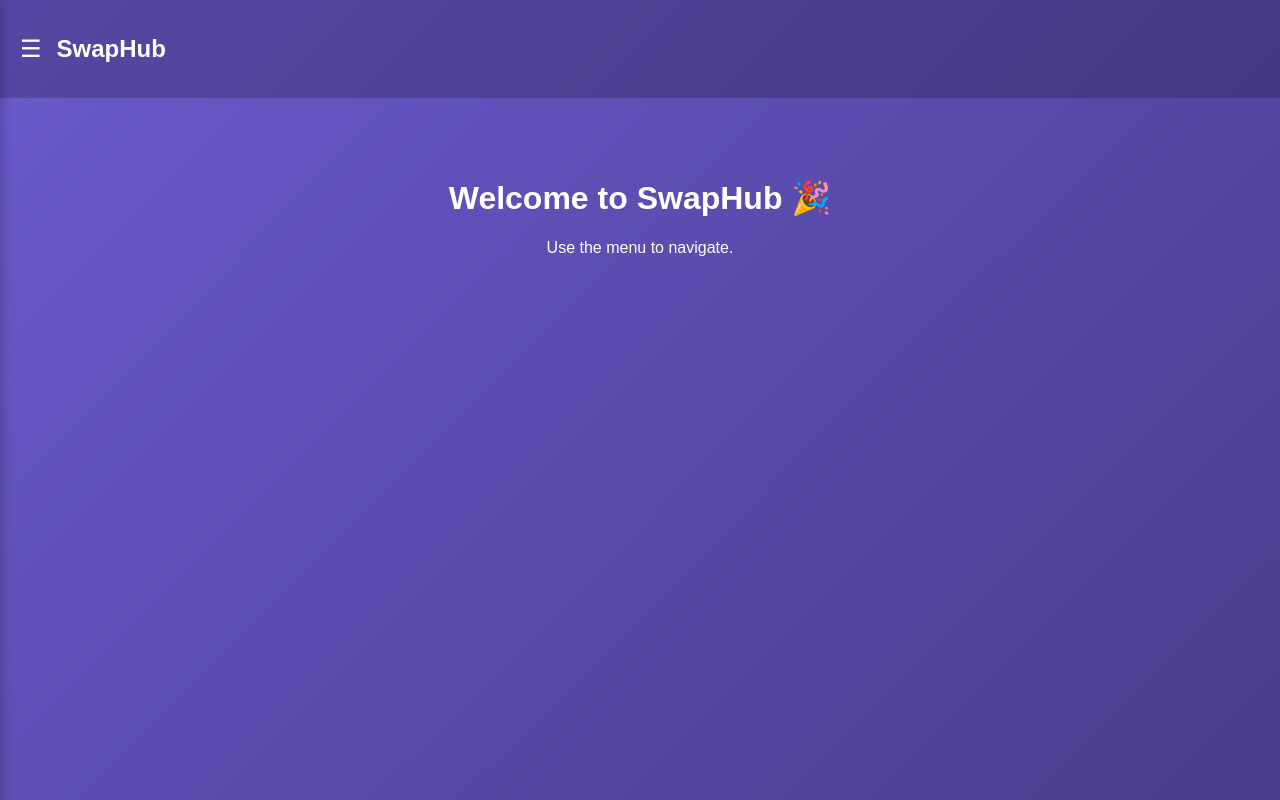
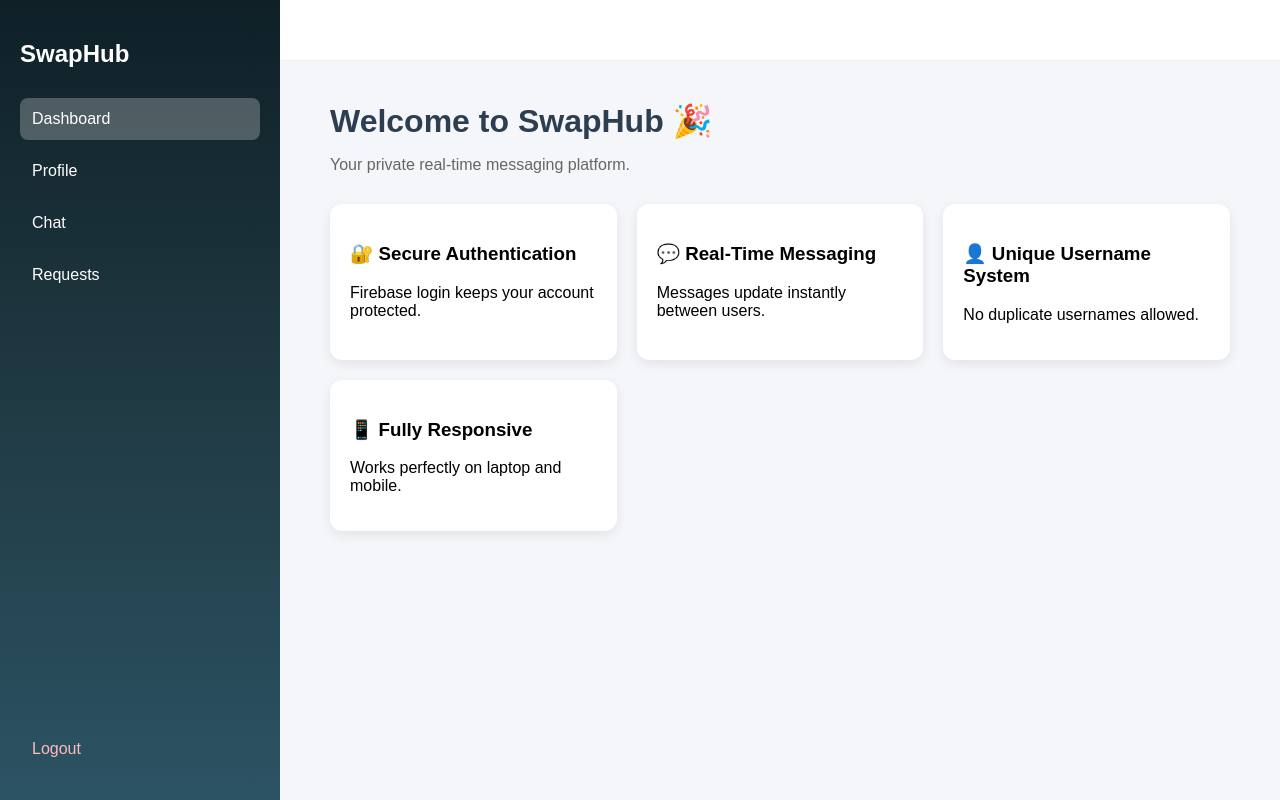
Before and after one commit to bhumisatra/swaphub, a React (Vite) app: page /dashboard in a window 1280 px wide. Built offline with nearby package versions, Linux system fonts and the light colour scheme; no server answers; sample sign-in values are in the browser's storage.

Commit message:
UI improved

```diff
--- a/src/App.jsx
+++ b/src/App.jsx
@@ -7,15 +7,15 @@ import Login from "./pages/Login";
 import Signup from "./pages/Signup";
 import ProfileSetup from "./pages/ProfileSetup";
 import Dashboard from "./pages/Dashboard";
+import Profile from "./pages/Profile";
+import Chat from "./pages/Chat";
 import Requests from "./pages/Requests";
-import Chat from "./pages/Chat";
-import Profile from "./pages/Profile";
+import Home from "./pages/Home";
 
 function App() {
   const [user, setUser] = useState(null);
   const [loading, setLoading] = useState(true);
 
-  // Firebase auth listener (One-Time Login System)
   useEffect(() => {
     const unsubscribe = onAuthStateChanged(auth, (currentUser) => {
       setUser(currentUser);
@@ -31,7 +31,7 @@ function App() {
     <Router>
       <Routes>
 
-        {/* Login Page */}
+        {/* Login */}
         <Route
           path="/"
           element={user ? <Navigate to="/dashboard" /> : <Login />}
@@ -49,29 +49,16 @@ function App() {
           element={user ? <ProfileSetup /> : <Navigate to="/" />}
         />
 
-        {/* Dashboard */}
+        {/* Dashboard Layout with Nested Routes */}
         <Route
           path="/dashboard"
           element={user ? <Dashboard /> : <Navigate to="/" />}
-        />
-
-        {/* Requests Page */}
-        <Route
-          path="/requests"
-          element={user ? <Requests /> : <Navigate to="/" />}
-        />
-
-        {/* Chat Page */}
-        <Route
-          path="/chat"
-          element={user ? <Chat /> : <Navigate to="/" />}
-        />
-
-        {/* Profile Page */}
-        <Route
-          path="/profile"
-          element={user ? <Profile /> : <Navigate to="/" />}
-        />
+        >
+          <Route index element={<Home />} />
+          <Route path="profile" element={<Profile />} />
+          <Route path="chat" element={<Chat />} />
+          <Route path="requests" element={<Requests />} />
+        </Route>
 
         {/* Unknown Route */}
         <Route path="*" element={<Navigate to="/" />} />
--- a/src/pages/Dashboard.jsx
+++ b/src/pages/Dashboard.jsx
@@ -1,11 +1,11 @@
 import { useState } from "react";
-import { useNavigate } from "react-router-dom";
+import { NavLink, Outlet, useNavigate } from "react-router-dom";
 import { signOut } from "firebase/auth";
 import { auth } from "../firebase";
 import "../styles/dashboard.css";
 
 function Dashboard() {
-  const [open, setOpen] = useState(false);
+  const [open, setOpen] = useState(true);
   const navigate = useNavigate();
 
   const handleLogout = async () => {
@@ -14,51 +14,45 @@ function Dashboard() {
   };
 
   return (
-    <div className="dashboard-wrapper">
+    <div className="dashboard-container">
 
-      {/* Top Bar */}
-      <div className="topbar">
-        <div className="menu-icon" onClick={() => setOpen(true)}>
-          ☰
+      {/* Sidebar */}
+      <div className={`sidebar ${open ? "open" : "closed"}`}>
+        <h2 className="logo">SwapHub</h2>
+
+        <NavLink to="/dashboard" className="menu-item">
+          Dashboard
+        </NavLink>
+
+        <NavLink to="profile" className="menu-item">
+          Profile
+        </NavLink>
+
+        <NavLink to="chat" className="menu-item">
+          Chat
+        </NavLink>
+
+        <NavLink to="requests" className="menu-item">
+          Requests
+        </NavLink>
+
+        <div className="menu-item logout" onClick={handleLogout}>
+          Logout
         </div>
-        <h2>SwapHub</h2>
       </div>
 
-      {/* Overlay (click to close) */}
-      {open && (
-        <div className="overlay" onClick={() => setOpen(false)}></div>
-      )}
-
-      {/* Sidebar */}
-      <div className={`sidebar ${open ? "active" : ""}`}>
-
-        <div className="close-btn" onClick={() => setOpen(false)}>
-          ✖
+      {/* Main Area */}
+      <div className="main-content">
+        <div className="topbar">
+          <button className="hamburger" onClick={() => setOpen(!open)}>
+            ☰
+          </button>
         </div>
 
-        <button onClick={() => { navigate("/requests"); setOpen(false); }}>
-          View Requests
-        </button>
-
-        <button onClick={() => { navigate("/chat"); setOpen(false); }}>
-          Open Chats
-        </button>
-
-        <button onClick={() => { navigate("/profile"); setOpen(false); }}>
-          Edit Profile
-        </button>
-
-        <button onClick={handleLogout}>
-          Logout
-        </button>
+        <div className="content">
+          <Outlet />
+        </div>
       </div>
-
-      {/* Main Content */}
-      <div className="dashboard-content">
-        <h1>Welcome to SwapHub 🎉</h1>
-        <p>Use the menu to navigate.</p>
-      </div>
-
     </div>
   );
 }
--- /dev/null
+++ b/src/pages/Home.jsx
@@ -0,0 +1,36 @@
+import "../styles/home.css";
+
+function Home() {
+  return (
+    <div className="home-wrapper">
+      <h1>Welcome to SwapHub 🎉</h1>
+      <p className="subtitle">
+        Your private real-time messaging platform.
+      </p>
+
+      <div className="features">
+        <div className="feature-card">
+          <h3>🔐 Secure Authentication</h3>
+          <p>Firebase login keeps your account protected.</p>
+        </div>
+
+        <div className="feature-card">
+          <h3>💬 Real-Time Messaging</h3>
+          <p>Messages update instantly between users.</p>
+        </div>
+
+        <div className="feature-card">
+          <h3>👤 Unique Username System</h3>
+          <p>No duplicate usernames allowed.</p>
+        </div>
+
+        <div className="feature-card">
+          <h3>📱 Fully Responsive</h3>
+          <p>Works perfectly on laptop and mobile.</p>
+        </div>
+      </div>
+    </div>
+  );
+}
+
+export default Home;
--- a/src/styles/chat.css
+++ b/src/styles/chat.css
@@ -1,77 +1,68 @@
-.chat-container {
+.chat-wrapper {
   display: flex;
-  height: 100vh;
-  font-family: Arial, sans-serif;
+  height: calc(100vh - 60px);
+  background: #f0f2f5;
 }
 
-/* LEFT SIDEBAR */
-
+/* LEFT PANEL */
 .chat-sidebar {
-  width: 30%;
-  background: #f0f2f5;
+  width: 300px;
+  background: #ffffff;
   border-right: 1px solid #ddd;
-  padding: 20px;
   display: flex;
   flex-direction: column;
 }
 
-.chat-sidebar h2 {
-  margin-bottom: 15px;
+.chat-search {
+  padding: 15px;
+  display: flex;
+  gap: 10px;
 }
 
-.search-box {
-  display: flex;
-  gap: 10px;
-  margin-bottom: 20px;
-}
-
-.search-box input {
+.chat-search input {
   flex: 1;
   padding: 8px;
-  border-radius: 8px;
+  border-radius: 6px;
   border: 1px solid #ccc;
 }
 
-.search-box button {
+.chat-search button {
   padding: 8px 12px;
   border: none;
-  background: #25d366;
+  background: #008069;
   color: white;
-  border-radius: 8px;
+  border-radius: 6px;
   cursor: pointer;
 }
 
-.chat-list {
-  flex: 1;
-  overflow-y: auto;
+.chat-item {
+  padding: 15px;
+  cursor: pointer;
+  border-bottom: 1px solid #eee;
 }
 
-.chat-user {
-  padding: 12px;
-  background: white;
-  border-radius: 10px;
-  margin-bottom: 10px;
-  cursor: pointer;
-  transition: 0.2s;
+.chat-item:hover {
+  background: #f5f5f5;
 }
 
-.chat-user:hover {
-  background: #e4e6eb;
+.chat-item.active {
+  background: #e7f3ff;
 }
 
-/* RIGHT CHAT AREA */
-
+/* RIGHT PANEL */
 .chat-main {
-  width: 70%;
+  flex: 1;
   display: flex;
   flex-direction: column;
-  background: #efeae2;
 }
 
 .chat-header {
-  padding: 15px;
-  background: #075e54;
+  height: 60px;
+  background: #008069;
   color: white;
+  display: flex;
+  align-items: center;
+  padding: 0 20px;
   font-weight: bold;
 }
 
@@ -79,25 +70,30 @@
   flex: 1;
   padding: 20px;
   overflow-y: auto;
+  display: flex;
+  flex-direction: column;
+  gap: 10px;
 }
 
 .message {
-  background: white;
+  max-width: 60%;
   padding: 10px 15px;
-  margin-bottom: 10px;
-  border-radius: 15px;
-  max-width: 60%;
+  background: #ffffff;
+  border-radius: 10px;
+  align-self: flex-start;
 }
 
 .message.own {
   background: #dcf8c6;
-  margin-left: auto;
+  align-self: flex-end;
 }
 
 .chat-input {
+  padding: 15px;
   display: flex;
-  padding: 15px;
-  background: #f0f0f0;
+  gap: 10px;
+  border-top: 1px solid #ddd;
+  background: white;
 }
 
 .chat-input input {
@@ -108,17 +104,10 @@
 }
 
 .chat-input button {
-  margin-left: 10px;
   padding: 10px 15px;
+  border-radius: 20px;
   border: none;
-  border-radius: 20px;
-  background: #25d366;
+  background: #008069;
   color: white;
   cursor: pointer;
 }
-
-.no-chat {
-  margin: auto;
-  font-size: 18px;
-  color: #666;
-}
--- a/src/styles/dashboard.css
+++ b/src/styles/dashboard.css
@@ -1,81 +1,82 @@
-.dashboard-wrapper {
+.dashboard-container {
+  display: flex;
   height: 100vh;
-  background: linear-gradient(135deg, #6a5acd, #483d8b);
-  color: white;
+  width: 100%;
   overflow: hidden;
 }
 
-/* Top Bar */
+/* SIDEBAR */
+.sidebar {
+  width: 240px;
+  background: linear-gradient(180deg, #0f2027, #203a43, #2c5364);
+  color: white;
+  padding: 20px;
+  transition: 0.3s;
+  display: flex;
+  flex-direction: column;
+}
+
+.sidebar.closed {
+  width: 0;
+  padding: 0;
+  overflow: hidden;
+}
+
+.logo {
+  margin-bottom: 30px;
+}
+
+.menu-item {
+  padding: 12px;
+  margin-bottom: 10px;
+  border-radius: 8px;
+  text-decoration: none;
+  color: white;
+  transition: 0.3s;
+  cursor: pointer;
+}
+
+.menu-item:hover {
+  background: rgba(255, 255, 255, 0.15);
+}
+
+.menu-item.active {
+  background: rgba(255, 255, 255, 0.25);
+}
+
+.logout {
+  margin-top: auto;
+  color: #ffbaba;
+}
+
+/* MAIN CONTENT */
+.main-content {
+  flex: 1;
+  display: flex;
+  flex-direction: column;
+}
+
+/* TOPBAR */
 .topbar {
+  height: 60px;
+  background: #ffffff;
   display: flex;
   align-items: center;
-  padding: 15px 20px;
-  background: rgba(0,0,0,0.2);
-}
-
-.menu-icon {
-  font-size: 24px;
-  cursor: pointer;
-  margin-right: 15px;
-}
-
-/* Overlay */
-.overlay {
-  position: fixed;
-  top: 0;
-  left: 0;
-  width: 100%;
-  height: 100%;
-  background: rgba(0,0,0,0.4);
-  z-index: 1;
-}
-
-/* Sidebar */
-.sidebar {
-  position: fixed;
-  top: 0;
-  left: -250px;
-  width: 250px;
-  height: 100%;
-  background: light-pink;
-  color: black;
-  padding-top: 60px;
-  display: flex;
-  flex-direction: column;
-  transition: left 0.3s ease;
-  box-shadow: 2px 0 10px rgba(0,0,0,0.2);
-  z-index: 2;
-}
-
-.sidebar.active {
-  left: 0;
-}
-
-.sidebar button {
-  padding: 15px;
-  border: none;
-  background: none;
-  text-align: left;
-  font-size: 16px;
-  cursor: pointer;
+  padding: 0 20px;
   border-bottom: 1px solid #eee;
 }
 
-.sidebar button:hover {
-  background: #f4f4f4;
-}
-
-/* Close Button */
-.close-btn {
-  position: absolute;
-  top: 15px;
-  right: 15px;
-  font-size: 18px;
+.hamburger {
+  font-size: 22px;
+  background: none;
+  border: none;
   cursor: pointer;
 }
 
-/* Main Content */
-.dashboard-content {
-  padding: 60px 20px;
-  text-align: center;
+/* PAGE CONTENT */
+.content {
+  flex: 1;
+  overflow: auto;
+  background: #f5f6fa;
+  padding: 20px;
 }
--- /dev/null
+++ b/src/styles/home.css
@@ -0,0 +1,33 @@
+.home-wrapper {
+  max-width: 900px;
+  margin: 0 auto;
+}
+
+.home-wrapper h1 {
+  font-size: 32px;
+  margin-bottom: 10px;
+  color: #2c3e50;
+}
+
+.subtitle {
+  margin-bottom: 30px;
+  color: #666;
+}
+
+.features {
+  display: grid;
+  grid-template-columns: repeat(auto-fit, minmax(250px, 1fr));
+  gap: 20px;
+}
+
+.feature-card {
+  background: white;
+  padding: 20px;
+  border-radius: 12px;
+  box-shadow: 0 4px 12px rgba(0,0,0,0.08);
+  transition: 0.3s;
+}
+
+.feature-card:hover {
+  transform: translateY(-5px);
+}
```
Also changed, not shown: src/pages/Chat.jsx (+76 -64 lines), src/pages/New Text Document.txt (added), src/styles/New Text Document (2).txt (added).
